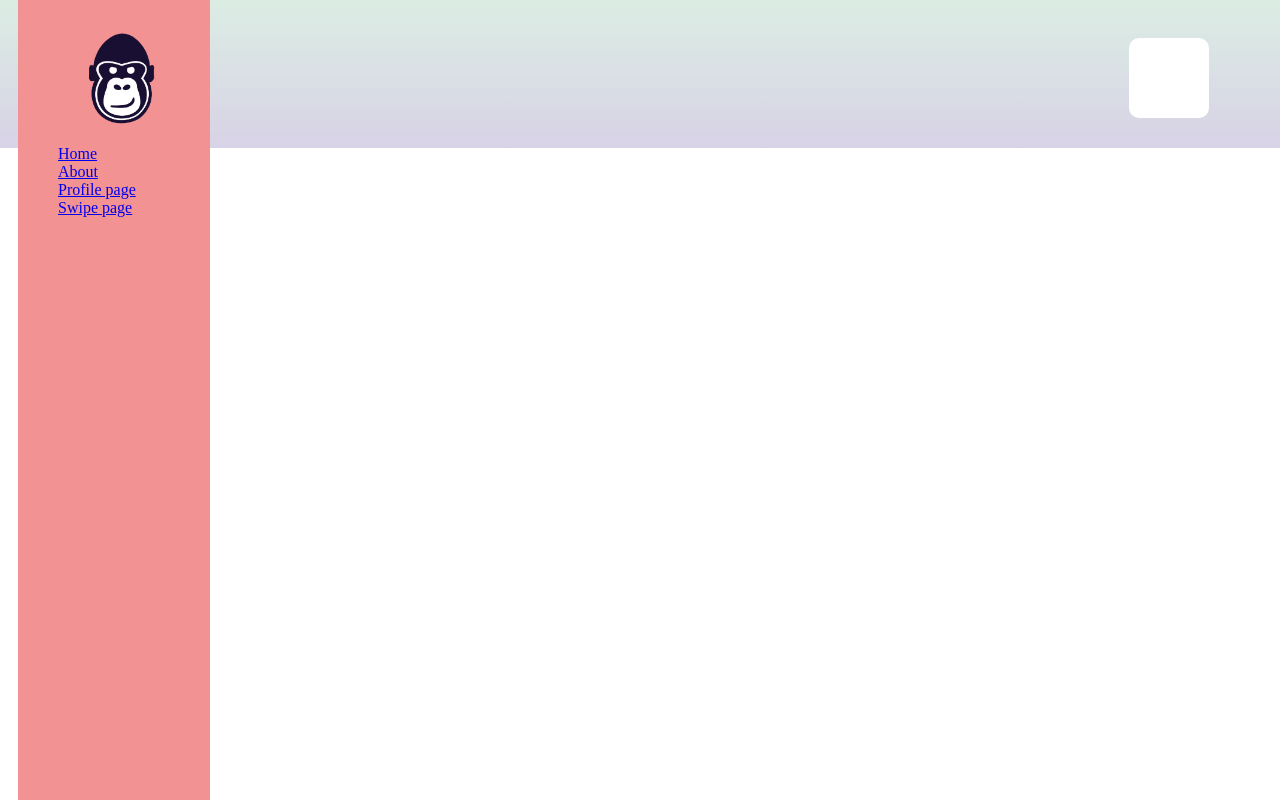
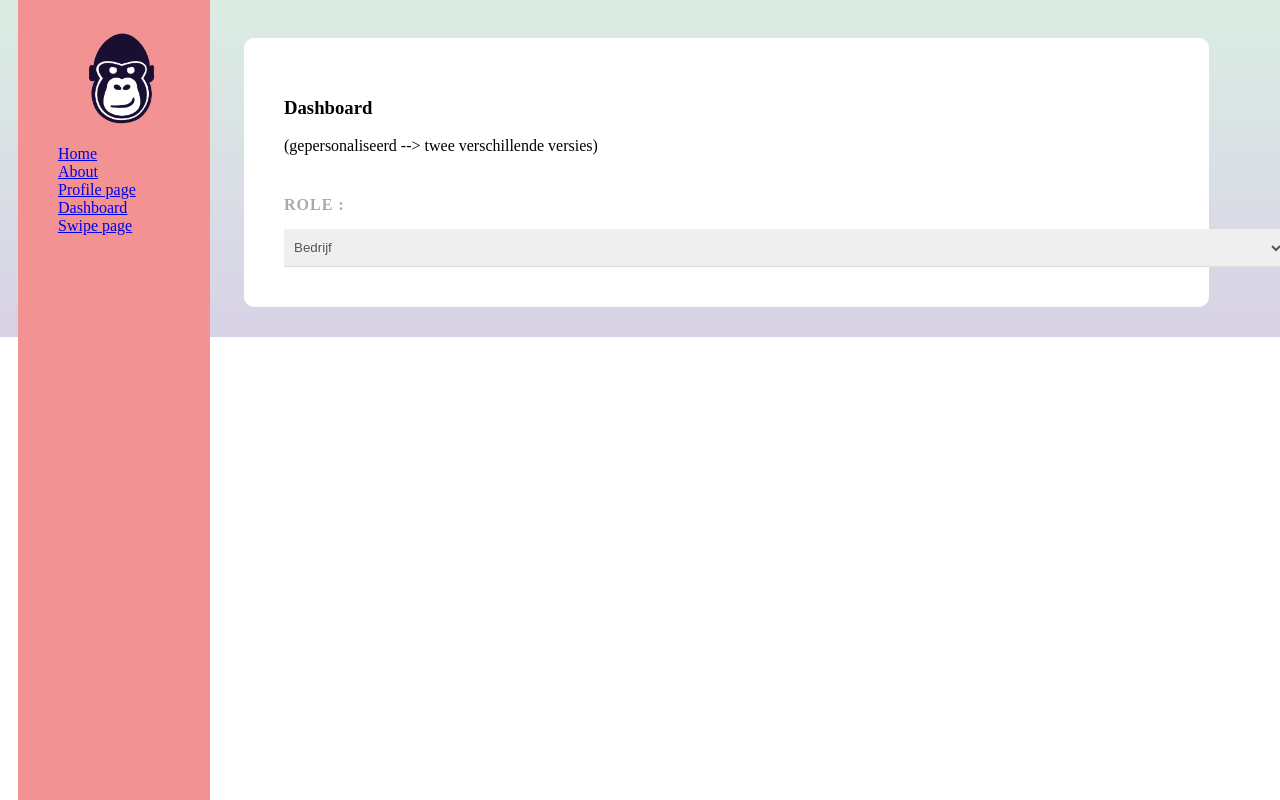
Before and after one commit to annevogel13/Smartie, a Vue app: page /Dashboard in a window 1280 px wide. Built offline with nearby package versions, Linux system fonts and the light colour scheme; what vue3-apexcharts would draw is missing.

Commit message:
start dashboard

```diff
--- a/src/App.vue
+++ b/src/App.vue
@@ -8,6 +8,7 @@
     <li><router-link to ="/">Home</router-link></li>
     <li><router-link to ="/About">About</router-link></li>
     <li><router-link to ="/Profile"> Profile page</router-link></li>
+        <li><router-link to ="/Dashboard"> Dashboard</router-link></li>
     <li><router-link to ="/Swipe"> Swipe page</router-link></li>
     </ul>
   </div>
--- a/src/main.js
+++ b/src/main.js
@@ -8,6 +8,7 @@ import Home from '@/views/Home.vue'
 import About from '@/views/About.vue'
 import Profile from '@/views/Profile.vue'
 import Swipe from '@/views/Swipe.vue'
+import Dashboard from '@/views/Dashboard.vue'
 
 const router = createRouter({
     history : createWebHistory(),
@@ -15,6 +16,7 @@ const router = createRouter({
         {path : '/', name : 'Home', component : Home},
         {path : '/About', name : 'About', component : About},
         {path : '/Profile', name : 'MakeProfile', component : Profile},
+        {path : '/Dashboard', name : 'Dashboard', component : Dashboard},
         {path : '/Swipe', name : 'Swipe', component : Swipe},
     ]
 })
--- /dev/null
+++ b/src/views/Dashboard.vue
@@ -0,0 +1,31 @@
+<script>
+    export default {
+        data(){
+            return {
+                role : "bedrijf",
+            }
+        }
+    }
+</script>
+
+<template>
+    <div class="dashboard">
+
+        <h3> Dashboard </h3>
+        <p>(gepersonaliseerd --> twee verschillende versies)</p>
+        <label>Role : </label>
+
+            <select v-model="role">
+                <option value="bedrijf">Bedrijf</option>
+                <option value="cursist">Cursist</option>
+            </select>
+
+    </div>
+
+</template>
+
+<style>
+.dashboard {
+    width: 1000px;
+}
+</style>
--- a/src/views/Swipe.vue
+++ b/src/views/Swipe.vue
@@ -1,7 +1,6 @@
 <script>
 
     import SwipeCarteBusiness from "../components/SwipeCarteBusiness.vue"
-
 
     export default {
         name : 'Swipe',
```
Also changed, not shown: src/components/PieChart.vue (+4 -6 lines), src/components/SwipeCarteBusiness.vue (+14 -28 lines).
